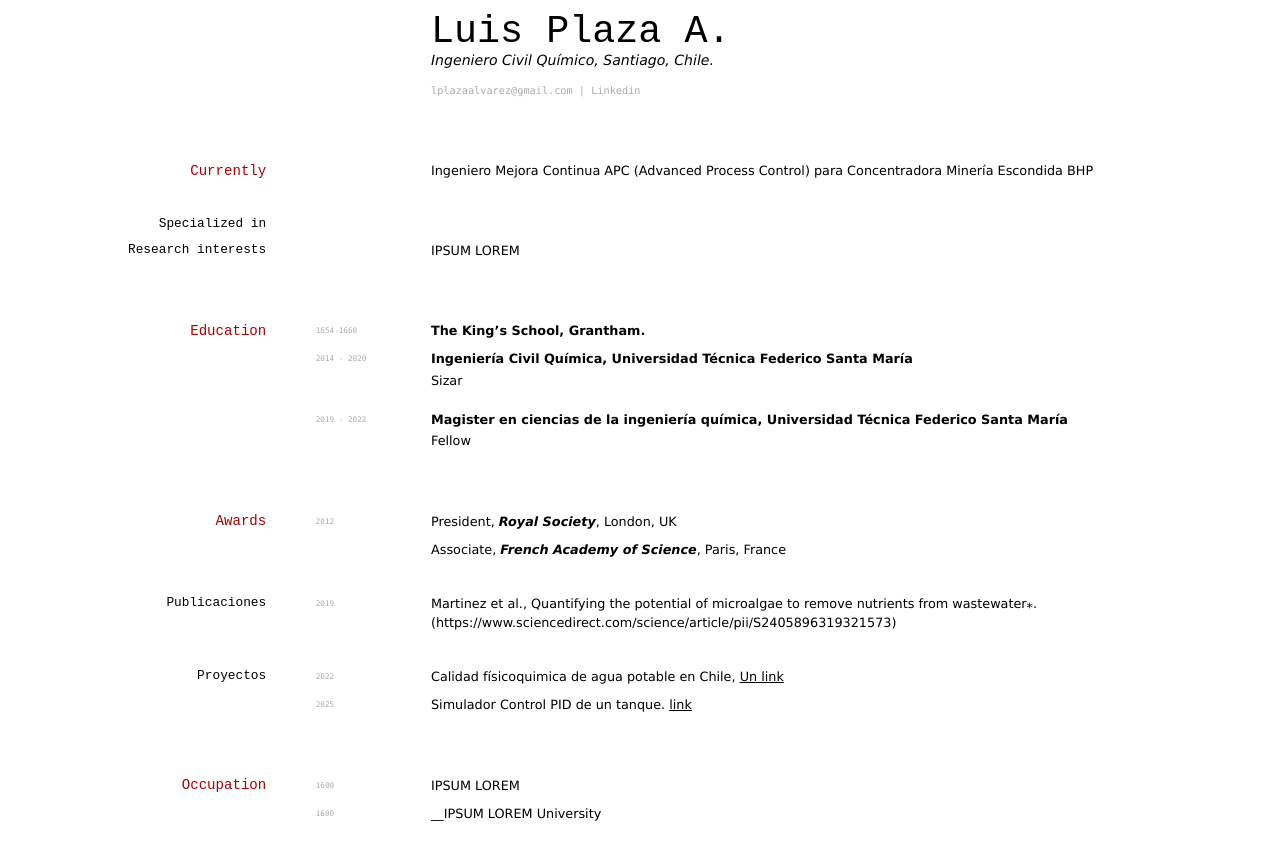
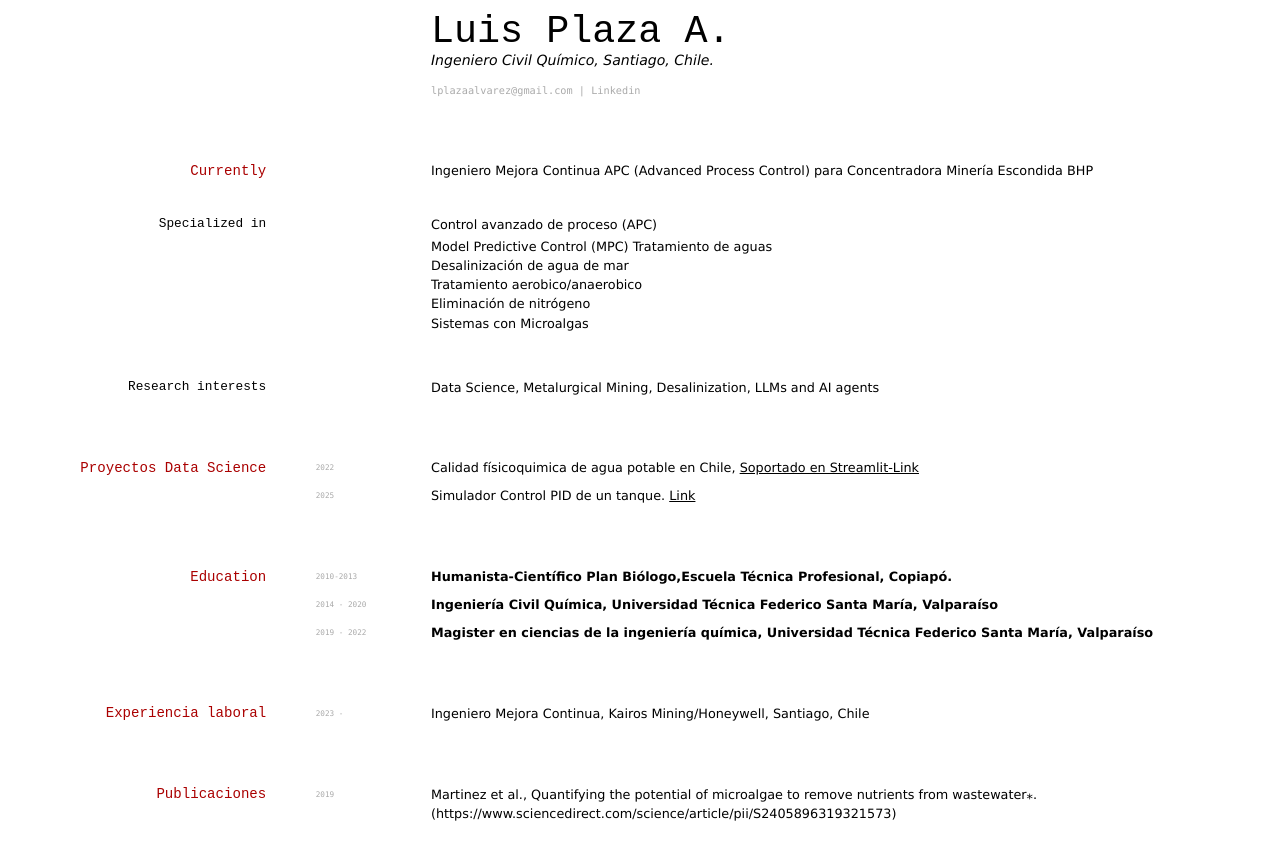
Before and after one commit to luchoplaza/luchoplaza.github.io, a Jekyll site: the page built from index.md, in a window 1280 px wide. Shown: the top 860 px of the page. Built offline with Jekyll 4.4.1, drawn with Linux system fonts in a browser that asks for light colours.

Commit message:
Update index.md

```diff
--- a/index.md
+++ b/index.md
@@ -1,12 +1,12 @@
 ---
 layout: cv
-title: Luis Plaza Portafolio
+title: Portafolio Luis Plaza
 ---
 # Luis Plaza A.
 Ingeniero Civil Químico, Santiago, Chile.
 
 <div id="webaddress">
-<a href="isaac@applesdofall.org">lplazaalvarez@gmail.com</a>
+<a href="lplazaalvarez@gmail.com">lplazaalvarez@gmail.com</a>
 | <a href="https://www.linkedin.com/in/lplazaalvarez/">Linkedin</a>
 </div>
 
@@ -15,62 +15,55 @@ Ingeniero Civil Químico, Santiago, Chile.
 
 Ingeniero Mejora Continua APC (Advanced Process Control) para Concentradora Minería Escondida BHP
 ### Specialized in
-
+Control avanzado de proceso (APC)
+- Model Predictive Control (MPC)
+Tratamiento de aguas
+- Desalinización de agua de mar
+- Tratamiento aerobico/anaerobico
+- Eliminación de nitrógeno
+- Sistemas con Microalgas
 
 
 
 ### Research interests
 
-IPSUM LOREM
+Data Science, Metalurgical Mining, Desalinization, LLMs and AI agents
+
+## Proyectos Data Science
+
+`2022`
+Calidad físicoquimica de agua potable en Chile, [Soportado en Streamlit-Link](https://chilewaterquality.streamlit.app/)
+
+`2025`
+Simulador Control PID de un tanque. [Link](https://luchoplaza.github.io/PIDSim/ 'Simulador PID')
 
 ## Education
 
-`1654-1660`
-__The King's School, Grantham.__
+`2010-2013`
+__Humanista-Científico Plan Biólogo,Escuela Técnica Profesional, Copiapó.__
 
 `2014 - 2020`
-__Ingeniería Civil Química, Universidad Técnica Federico Santa María__
-
-- Sizar
+__Ingeniería Civil Química, Universidad Técnica Federico Santa María, Valparaíso__
 
 `2019 - 2022`
-__Magister en ciencias de la ingeniería química, Universidad Técnica Federico Santa María__
-
-- Fellow
+__Magister en ciencias de la ingeniería química, Universidad Técnica Federico Santa María, Valparaíso__
 
 
 
-## Awards
+## Experiencia laboral
 
-`2012`
-President, *Royal Society*, London, UK
-
-Associate, *French Academy of Science*, Paris, France
+`2023 - `
+Ingeniero Mejora Continua, Kairos Mining/Honeywell, Santiago, Chile
 
 
-
-### Publicaciones
+## Publicaciones
 
 `2019`
 Martinez et al., Quantifying the potential of microalgae to remove nutrients from wastewater⁎. (https://www.sciencedirect.com/science/article/pii/S2405896319321573)
 
-### Proyectos
-
-`2022`
-Calidad físicoquimica de agua potable en Chile, [Un link](https://chilewaterquality.streamlit.app/)
-
-`2025`
-Simulador Control PID de un tanque. [link](https://luchoplaza.github.io/PIDSim/ 'Simulador PID')
 
 
-## Occupation
 
-`1600`
-IPSUM LOREM
-
-
-`1600`
-__IPSUM LOREM University
 
 
 
```
